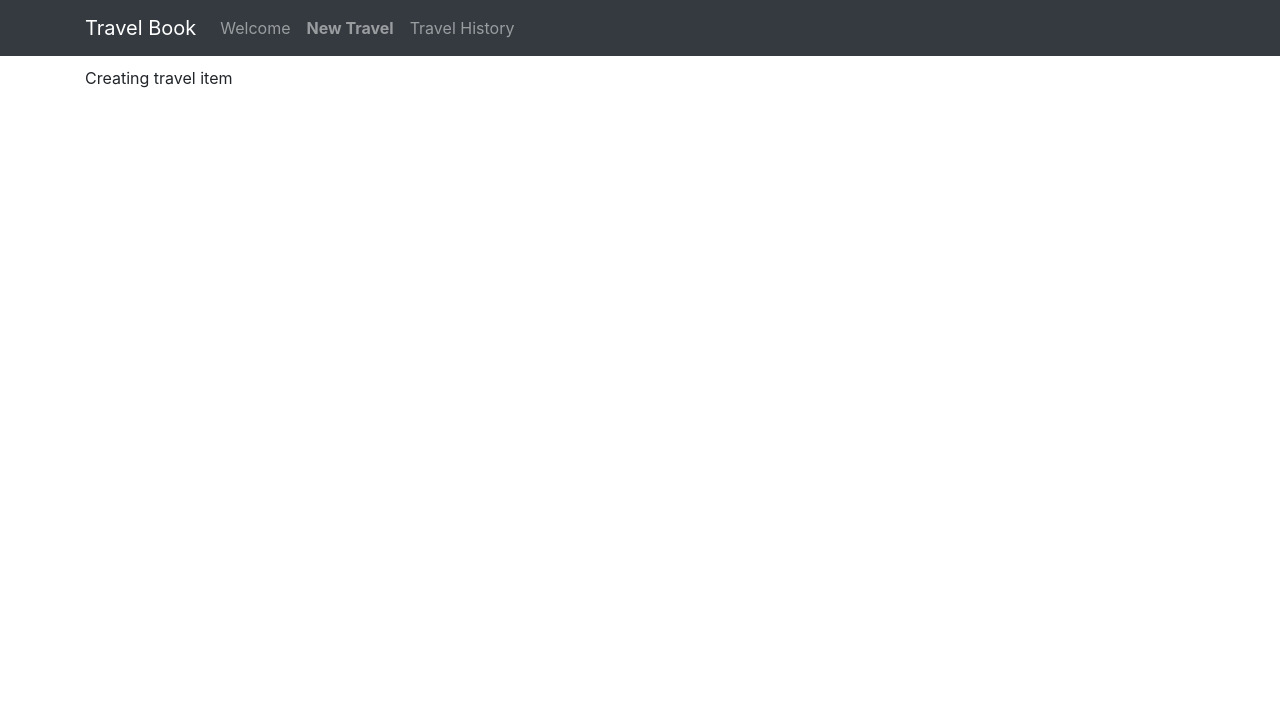
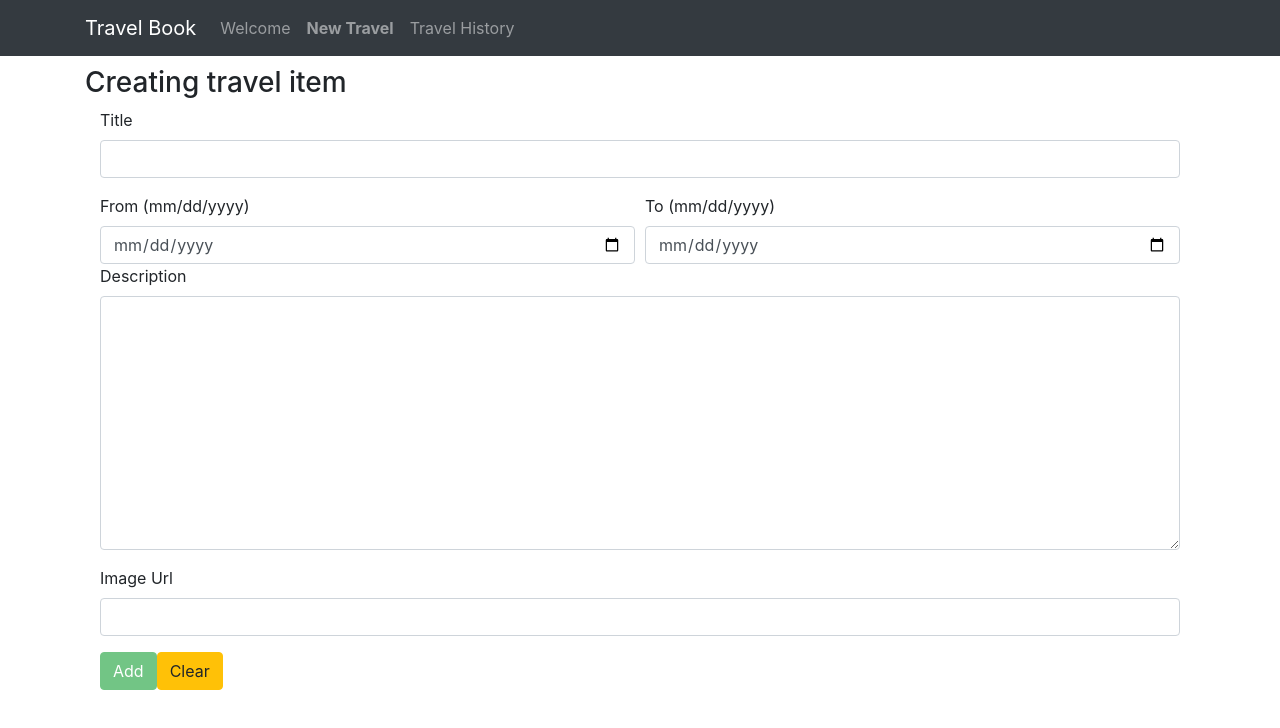
Before and after one commit to JunhaoLi/AngularBootcamp-TravelBook, an Angular app: page /create in a window 1280 px wide. Shown: the top 728 px of the page. Built offline with nearby package versions, Linux system fonts and the light colour scheme.

Commit message:
tdd form added and create item works

```diff
--- a/src/app/app-routing.module.ts
+++ b/src/app/app-routing.module.ts
@@ -7,14 +7,15 @@ import { TravelListComponent } from './travel-list/travel-list.component';
 import { NotFoundComponent } from './not-found/not-found.component';
 import { NgModule } from '@angular/core';
 import { AuthGuard } from './shared/auth-guard.service';
+import { CanDeactivateGuard } from './shared/can-deactivate.service';
 
 const appRoutes: Routes = [
     { path: '', component: HomeComponent, children: [
         { path: 'signin', component: SigninComponent },
         { path: 'signup', component: SignupComponent }
     ]},
-    { path: 'create', component: CreateTravelComponent },
-    { path: 'history', component: TravelListComponent, canActivate: [AuthGuard], canActivateChild: [AuthGuard]},
+    { path: 'create', component: CreateTravelComponent, canDeactivate: [CanDeactivateGuard] },
+    { path: 'history', component: TravelListComponent},
     { path: 'not-found', component: NotFoundComponent, pathMatch: 'full' },
     { path: '**', redirectTo: 'not-found' }
 ];
--- a/src/app/create-travel/create-travel.component.html
+++ b/src/app/create-travel/create-travel.component.html
@@ -1,3 +1,41 @@
-<div>
+<h3>
   {{isEdit ? 'Editing' : 'Creating'}} travel item {{editItemIndex == -1 ? '' : editItemIndex}}
+</h3>
+<!-- <div class="container">
+  <div class="row">
+    <input type="text" (input)="onFormValueChanged()">
+  </div>
+</div> -->
+
+<div class="container">
+  <div class="row">
+    <div class="col-12">
+        <form *ngIf="isTddDriven" #f="ngForm" (ngSubmit)="onSubmitForm()" class="md-auto md-offset-3">
+            <div class="form-group">
+              <label for="title">Title</label>
+              <input type="text" id="title" class="form-control" ngModel name="title" required>
+            </div>
+            <div class="form-row">
+              <div class="col-12 col-md-6">
+                  <label for="fromDate">From (mm/dd/yyyy)</label>
+                  <input type="date" id="fromDate" class="form-control" ngModel name="fromDate" required>
+              </div>
+              <div class="col-12 col-md-6">
+                  <label for="toDate">To (mm/dd/yyyy)</label>
+                  <input type="date" id="toDate" class="form-control" ngModel name="toDate" required>
+              </div>
+            </div>
+            <div class="form-group">
+              <label for="description">Description</label>
+              <textarea id="description" cols="30" rows="10" class="form-control" ngModel name="description"></textarea>
+            </div>
+            <div class="form-group">
+              <label for="imageUrl">Image Url</label>
+              <input type="url" id="imageUrl" class="form-control" ngModel name="imageUrl">
+            </div>
+            <button class="btn btn-success" type="submit" [disabled]="!f.valid">Add</button>
+            <button class="btn btn-warning"type="button" (click)="onFormClear()">Clear</button>
+          </form>
+    </div>
+  </div>
 </div>
--- a/src/app/create-travel/create-travel.component.scss
+++ b/src/app/create-travel/create-travel.component.scss
@@ -0,0 +1,3 @@
+form .ng-invalid.ng-touched {
+    border: solid 1px red;
+}
--- a/src/app/create-travel/create-travel.component.ts
+++ b/src/app/create-travel/create-travel.component.ts
@@ -1,21 +1,54 @@
-import { Component, OnInit } from '@angular/core';
-import { ActivatedRoute } from '@angular/router';
+import { Component, OnInit, ViewChild } from '@angular/core';
+import { ActivatedRoute, Router } from '@angular/router';
+import { ICanComponentDeactivate } from '../shared/can-deactivate.service';
+import { Observable } from 'rxjs';
+import { NgForm } from '@angular/forms';
+import { DataService } from '../shared/data.service';
+import { TravelEntry } from '../shared/TravelEntry.model';
 
 @Component({
   selector: 'app-create-travel',
   templateUrl: './create-travel.component.html',
   styleUrls: ['./create-travel.component.scss']
 })
-export class CreateTravelComponent implements OnInit {
+export class CreateTravelComponent implements OnInit, ICanComponentDeactivate{
+  isTddDriven = true;
 
-  isEdit = false;
+  isEditMode = false;
   editItemIndex = -1;
 
-  constructor(private route: ActivatedRoute) { }
+  @ViewChild('f') form: NgForm;
+  constructor(
+    private router: Router,
+    private route: ActivatedRoute,
+    private dateService: DataService) { }
 
   ngOnInit() {
-    this.isEdit = this.route.snapshot.queryParams['edit'] == null ? false : this.route.snapshot.queryParams['edit'] == 'true';
+    this.isEditMode = this.route.snapshot.queryParams['edit'] == null ? false : this.route.snapshot.queryParams['edit'] == 'true';
     this.editItemIndex = this.route.snapshot.queryParams['id'] == null ? -1 : +this.route.snapshot.queryParams['id'];
-    console.log(this.editItemIndex);
+  }
+
+  onSubmitForm() {
+    this.dateService.addTravelHistory(<TravelEntry> {
+      title: this.form.value['title'],
+      fromDate: this.form.value['fromDate'],
+      toDate: this.form.value['toDate'],
+      description: this.form.value['description'],
+      pictureUrls: [this.form.value['imageUrl']]
+    });
+    this.form.reset();
+    this.router.navigate(['/history']);
+  }
+
+  onFormClear() {
+    this.form.reset();
+  }
+
+  canDeactive(): Observable<boolean> | Promise<boolean> | boolean {
+    if (!this.form.touched) {
+      return true;
+    } else {
+      return confirm('Do you want to discard the changes?');
+    }
   }
 }
--- /dev/null
+++ b/src/app/shared/can-deactivate.service.ts
@@ -0,0 +1,16 @@
+import { Observable } from 'rxjs';
+import { CanDeactivate, ActivatedRouteSnapshot, RouterStateSnapshot } from '@angular/router';
+
+export interface ICanComponentDeactivate {
+    canDeactive: () => Observable<boolean> | Promise<boolean> |boolean;
+}
+
+export class CanDeactivateGuard implements CanDeactivate<ICanComponentDeactivate> {
+    canDeactivate(
+        component: ICanComponentDeactivate,
+        currentRoute: ActivatedRouteSnapshot,
+        currentState: RouterStateSnapshot,
+        nextState?: RouterStateSnapshot): Observable<boolean> | Promise<boolean> | boolean {
+            return component.canDeactive();
+        }
+}
--- a/src/app/shared/data.service.ts
+++ b/src/app/shared/data.service.ts
@@ -32,6 +32,11 @@ export class DataService {
         }
       ];
 
+      addTravelHistory(item: TravelEntry) {
+        this.travelHistoryList.push(item);
+        this.onTravelListChanged.next(this.travelHistoryList.slice());
+      }
+
       getTravelHistory(index: number): TravelEntry {
           return this.travelHistoryList[index];
       }
```
Also changed, not shown: src/app/app.module.ts (+6 -2 lines).
